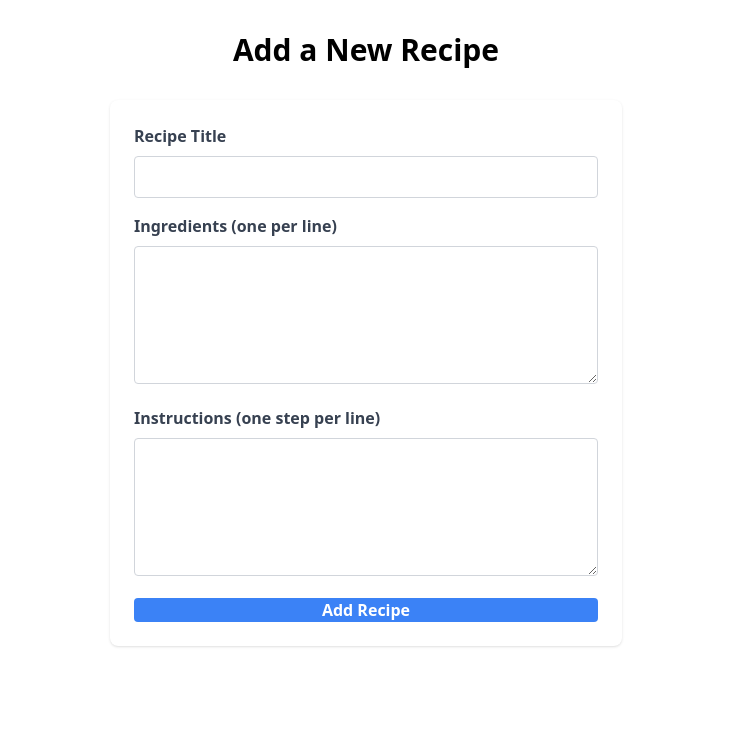
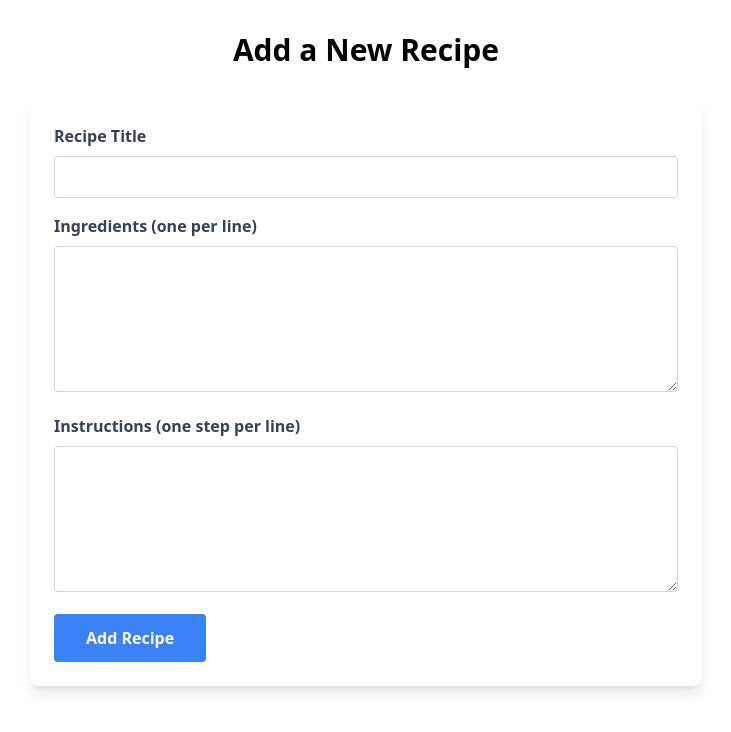
Before and after one commit to b-masika/alx-fe-reactjs, a React app in the folder recipe-sharing-platform/: page /add-recipe in a window 1280 px wide. Shown: the top 732 px of the page, without its empty margins (274-1005 px from the left). Built offline with nearby package versions, Linux system fonts and the light colour scheme; the HTML template or start-up script is replaced by a standard one.

Commit message:
Tailwind Classes

```diff
--- a/recipe-sharing-platform/src/components/AddRecipeForm.jsx
+++ b/recipe-sharing-platform/src/components/AddRecipeForm.jsx
@@ -40,10 +40,10 @@ const AddRecipeForm = () => {
 
     return (
         <div className="container mx-auto px-4 py-8">
-            <h1 className="text-3xl font-bold text-center mb-8">Add a New Recipe</h1>
+            <h1 className="text-3xl md:text-3xl font-bold text-center mb-6 md:mb-8">Add a New Recipe</h1>
             <form
                 onSubmit={handleSubmit}
-                className="max-w-lg mx-auto bg-white p-6 rounded-lg shadow"
+                className="bg-white shadow-lg rounded-lg p-4 md:p-6 max-w-2xl mx-auto"
             >
                 {/* Title */}
                 <div className="mb-4">
@@ -68,7 +68,7 @@ const AddRecipeForm = () => {
                         value={ingredients}
                         onChange={(e) => setIngredients(e.target.value)}
                         rows="5"
-                        className="w-full border border-gray-300 rounded px-3 py-2 focus:outline-none focus:ring-2 focus:ring-blue-500"
+                        className="w-full border border-gray-300 rounded px-3 py-2 md:px-4 md:py-3 focus:outline-none focus:ring-2 focus:ring-blue-500"
                         />
                     {errors.ingredients && <p className="text-red-500 text-sm mt-1">{errors.ingredients}</p>}
                 </div>
@@ -82,14 +82,14 @@ const AddRecipeForm = () => {
                         value={instructions}
                         onChange={(e) => setInstructions(e.target.value)}
                         rows="5"
-                        className="w-full border border-gray-300 px-3 py-2 rounded focus:outline-none focus:ring-2 focus:ring-blue-500"
+                        className="w-full border border-gray-300 rounded px-3 py-2 md:px-4 md:py-3 focus:outline-none focus:ring-2 focus:ring-blue-500"
                         />
                     {errors.instructions && <p className="text-red-500 text-sm mt-1">{errors.instructions}</p>}
                 </div>
 
                 <button
                     type="submit"
-                    className="w-full bg-blue-500 text-white font-semibold px-6py-2 rounded hover:bg-blue-600 transition-colors duration-300"
+                    className="bg-blue-500 text-white font-semibold px-6 py-2 md:px-8 md:py-3 rounded hover:bg-blue-600 transition-colors"
                 >
                     Add Recipe
                 </button>
```
